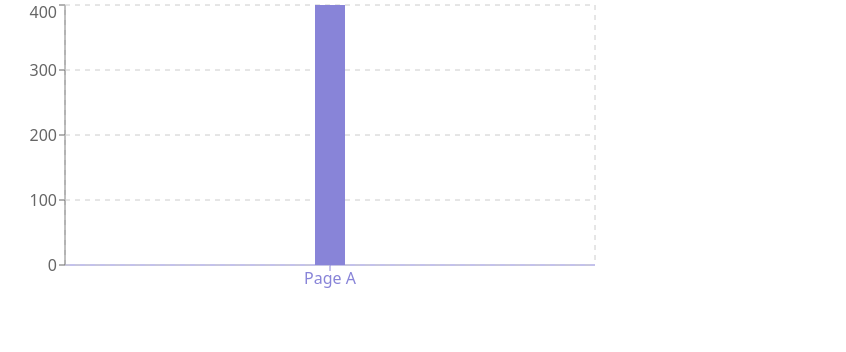
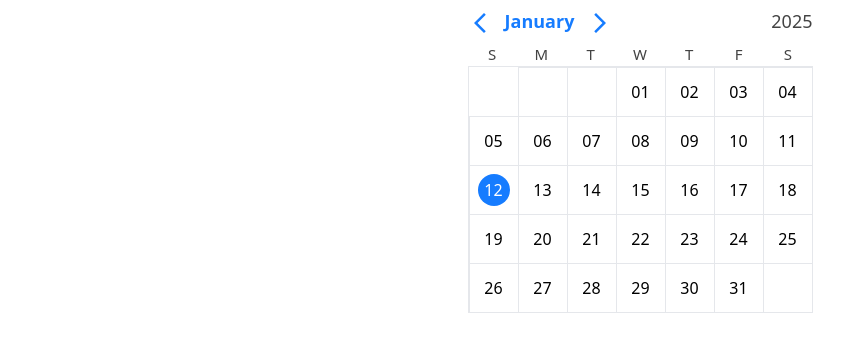
Before and after one commit to Stive627/laboratory, a React (Create React App) app: page / in a window 1280 px wide. Shown: the top 352 px of the page, without its empty margins (0-846 px from the left). Built offline with nearby package versions, Linux system fonts and the light colour scheme.

Commit message:
11-02-2025

```diff
--- a/src/App.js
+++ b/src/App.js
@@ -1,13 +1,13 @@
 import {BrowserRouter as Router, Routes, Route} from 'react-router-dom';
 import { ProfileProvider } from './logic/ContextProfile';
 import Profile from './Pages/Profile';
-import CharUI from './components/charts/ChartUI'
+import Calendar from './components/calendars/Calendar'
 function App() {
   return (
     <ProfileProvider>
       <Router>
         <Routes>
-          <Route path='/' element={<CharUI/>}/>
+          <Route path='/' element={<Calendar/>}/>
           <Route path='/profile' element={<Profile/>}/>
         </Routes>
       </Router>
```
Also changed, not shown: 1 other file (tests, documents, lock files or other folders).
